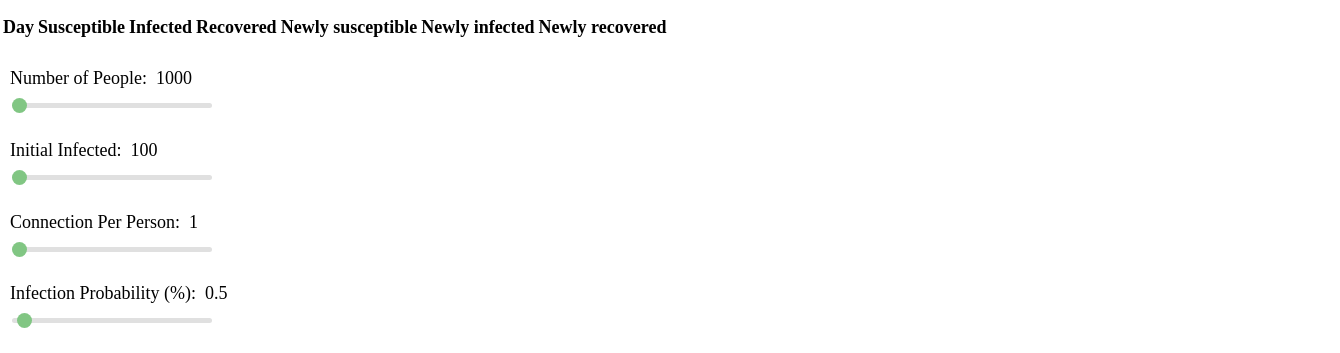
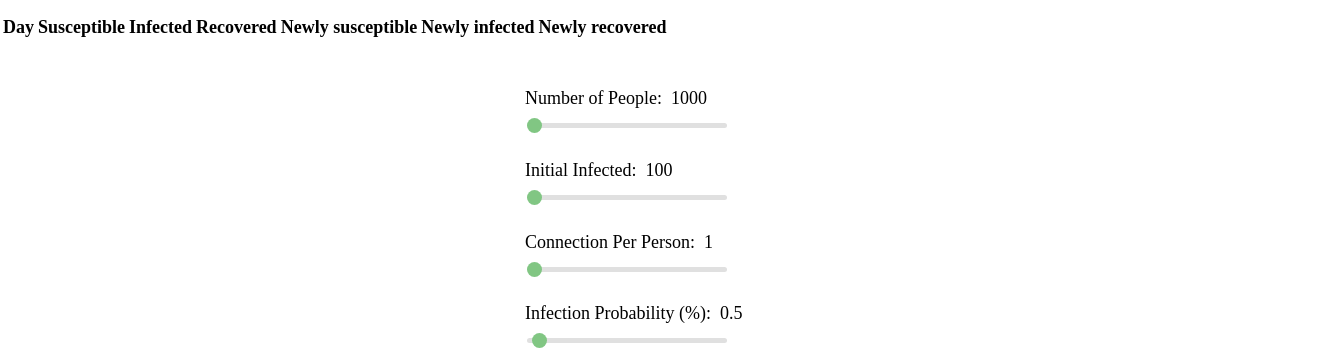
Before and after one commit to JamesJansson/coivd-agent-model, a website with bundled scripts: page index.html in a window 1280 px wide. Shown: the part 83-436 px from the top of the page, 1340 px wide, since content can reach past the window. Built offline with nearby package versions, Linux system fonts and the light colour scheme.

Commit message:
Center the graph and sliders

```diff
--- a/index.css
+++ b/index.css
@@ -18,6 +18,11 @@ body {
   color: black;
   text-align: left;
   background-color: #fff;
+}
+*,
+*::before,
+*::after {
+  box-sizing: border-box;
 }
 
 .container-fluid {
@@ -119,6 +124,14 @@ body {
 .align-items-center {
   align-items: center !important;
 }
+.justify-content-center {
+  justify-content: center !important;
+}
+
+.sliders-group {
+  padding: 20px;
+  min-width: 270px;
+}
 
 .slider {
   -webkit-appearance: none;
--- a/index.html
+++ b/index.html
@@ -20,9 +20,9 @@
     </tr>
   </table>
 
-  <section class="container-fluid">
-    <article class="row">
-      <div class="col-4">
+  <section>
+    <article class="d-flex justify-content-center">
+      <div class="sliders-group">
         <br />
         <div>
           <label for="numberOfPeopleSlider"
@@ -95,7 +95,7 @@
         <br />
         <button id="start-button">Start</button>
       </div>
-      <div class="col-8">
+      <div>
         <div id="data-chart"></div>
       </div>
     </article>
```
